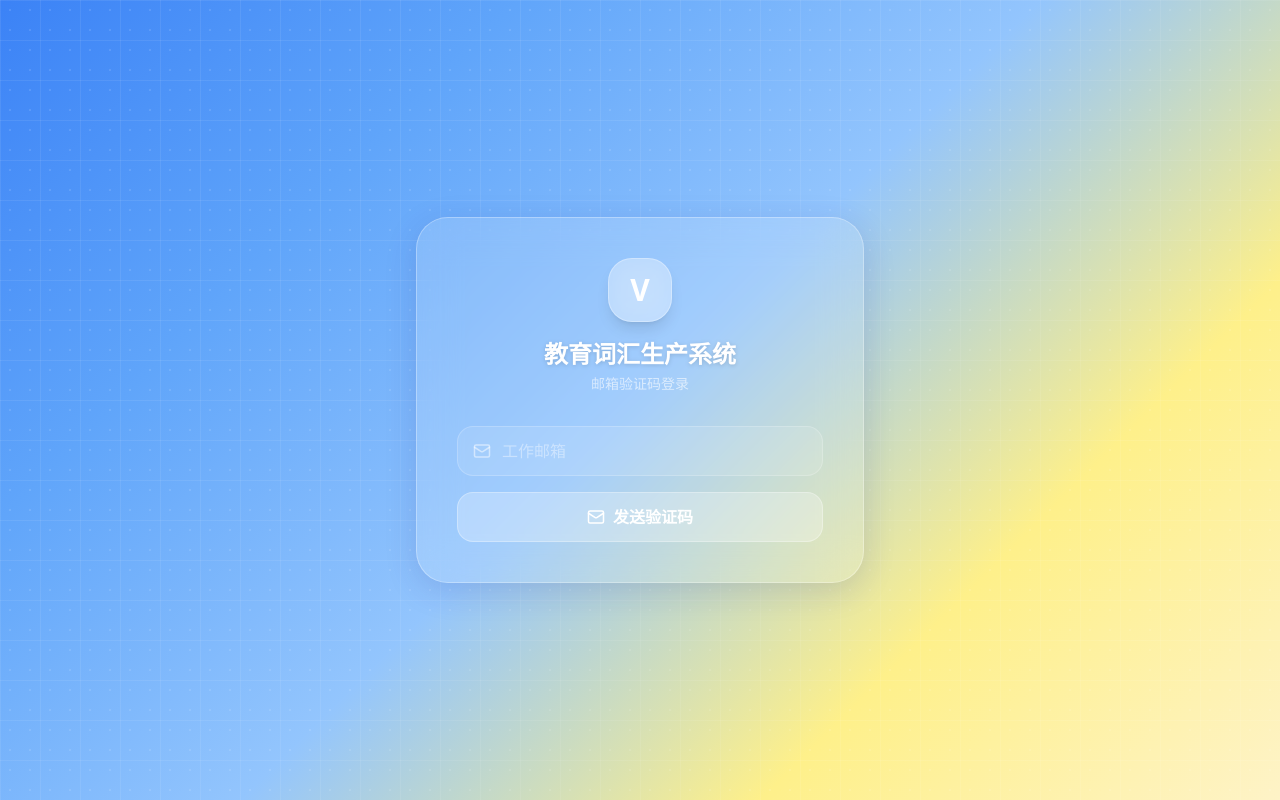
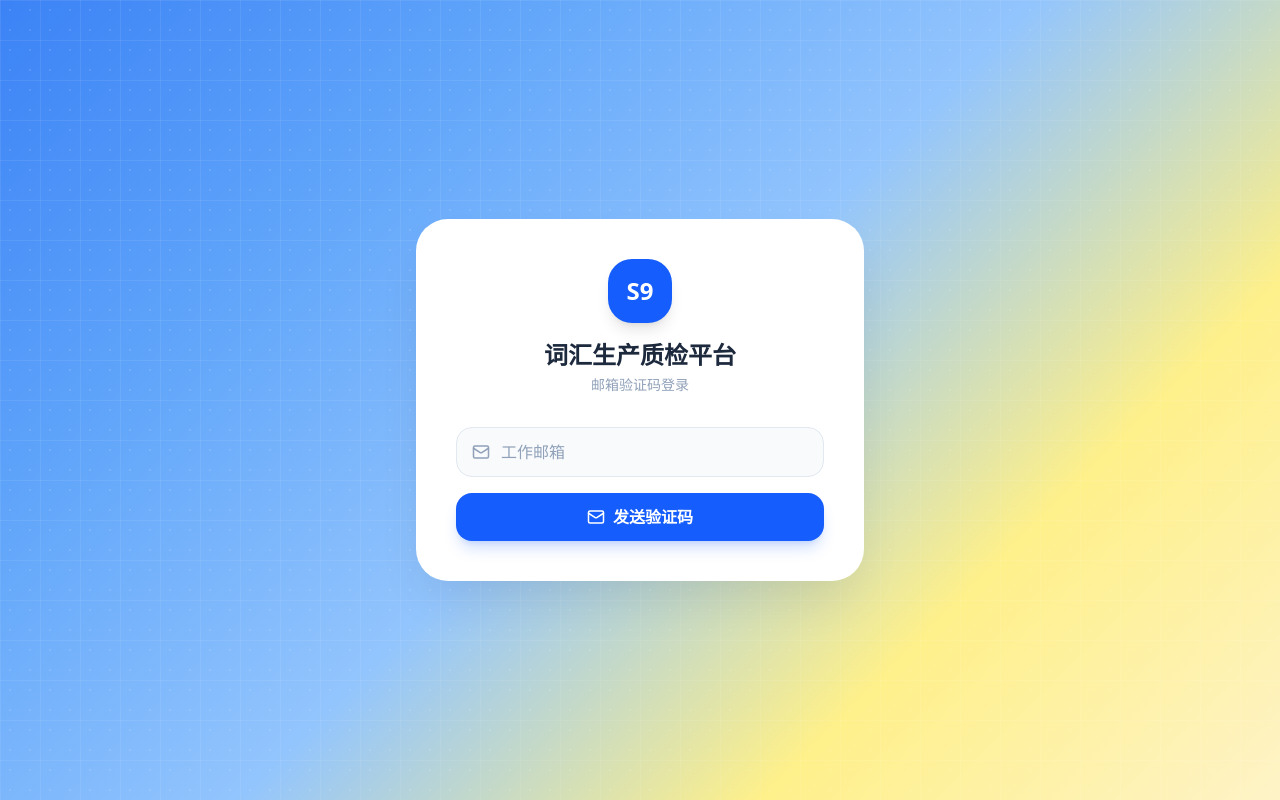
Before and after one commit to ruiwang20010702/edu-vocab-pipeline, a React app in the folder frontend/: page / in a window 1280 px wide. Built offline with nearby package versions, Linux system fonts and the light colour scheme; the HTML template or start-up script is replaced by a standard one.

Commit message:
fix: 登录页改为 S9 品牌白底卡片样式
- 图标 V → S9 蓝底白字
- 标题 教育词汇生产系统 → 词汇生产质检平台
- 卡片玻璃拟态 → 白底黑字 + 蓝色按钮

```diff
--- a/frontend/src/pages/LoginPage.tsx
+++ b/frontend/src/pages/LoginPage.tsx
@@ -66,22 +66,22 @@ export default function LoginPage({ onLogin }: Props) {
       <motion.div
         initial={{ opacity: 0, scale: 0.95 }}
         animate={{ opacity: 1, scale: 1 }}
-        className="glass-card rounded-[32px] p-10 w-full max-w-md"
+        className="bg-white rounded-[32px] p-10 w-full max-w-md shadow-2xl shadow-black/10"
       >
         {/* Logo */}
         <div className="flex flex-col items-center mb-8">
-          <div className="w-16 h-16 bg-white/30 backdrop-blur-md rounded-3xl flex items-center justify-center text-white font-extrabold text-3xl shadow-lg border border-white/30 mb-4">
-            V
+          <div className="w-16 h-16 bg-blue-600 rounded-3xl flex items-center justify-center text-white font-extrabold text-2xl shadow-lg mb-4">
+            S9
           </div>
-          <h1 className="text-2xl font-bold text-white drop-shadow-sm">教育词汇生产系统</h1>
-          <p className="text-white/60 text-sm mt-1">邮箱验证码登录</p>
+          <h1 className="text-2xl font-bold text-slate-800">词汇生产质检平台</h1>
+          <p className="text-slate-400 text-sm mt-1">邮箱验证码登录</p>
         </div>
 
         {/* 表单 */}
         <div className="space-y-4">
           {/* 邮箱 */}
           <div className="relative">
-            <Mail className="absolute left-4 top-1/2 -translate-y-1/2 text-white/50" size={18} />
+            <Mail className="absolute left-4 top-1/2 -translate-y-1/2 text-slate-400" size={18} />
             <input
               type="email"
               placeholder="工作邮箱"
@@ -89,14 +89,14 @@ export default function LoginPage({ onLogin }: Props) {
               onChange={e => setEmail(e.target.value)}
               disabled={step === 'code'}
               onKeyDown={e => e.key === 'Enter' && step === 'email' && handleSendCode()}
-              className="w-full pl-11 pr-4 py-3 bg-white/10 border border-white/20 rounded-2xl text-white placeholder-white/40 focus:outline-none focus:border-white/50 focus:bg-white/15 transition-all disabled:opacity-50"
+              className="w-full pl-11 pr-4 py-3 bg-slate-50 border border-slate-200 rounded-2xl text-slate-800 placeholder-slate-400 focus:outline-none focus:border-blue-400 focus:bg-white focus:ring-2 focus:ring-blue-100 transition-all disabled:opacity-50"
             />
           </div>
 
           {/* 验证码 */}
           {step === 'code' && (
             <motion.div initial={{ opacity: 0, y: 10 }} animate={{ opacity: 1, y: 0 }} className="relative">
-              <KeyRound className="absolute left-4 top-1/2 -translate-y-1/2 text-white/50" size={18} />
+              <KeyRound className="absolute left-4 top-1/2 -translate-y-1/2 text-slate-400" size={18} />
               <input
                 type="text"
                 placeholder="验证码"
@@ -104,7 +104,7 @@ export default function LoginPage({ onLogin }: Props) {
                 onChange={e => setCode(e.target.value)}
                 maxLength={6}
                 onKeyDown={e => e.key === 'Enter' && handleVerify()}
-                className="w-full pl-11 pr-4 py-3 bg-white/10 border border-white/20 rounded-2xl text-white placeholder-white/40 focus:outline-none focus:border-white/50 focus:bg-white/15 transition-all"
+                className="w-full pl-11 pr-4 py-3 bg-slate-50 border border-slate-200 rounded-2xl text-slate-800 placeholder-slate-400 focus:outline-none focus:border-blue-400 focus:bg-white focus:ring-2 focus:ring-blue-100 transition-all"
                 autoFocus
               />
             </motion.div>
@@ -112,7 +112,7 @@ export default function LoginPage({ onLogin }: Props) {
 
           {/* 错误提示 */}
           {error && (
-            <motion.p initial={{ opacity: 0 }} animate={{ opacity: 1 }} className="text-red-200 text-sm text-center bg-red-500/20 rounded-xl py-2">
+            <motion.p initial={{ opacity: 0 }} animate={{ opacity: 1 }} className="text-red-600 text-sm text-center bg-red-50 rounded-xl py-2">
               {error}
             </motion.p>
           )}
@@ -122,7 +122,7 @@ export default function LoginPage({ onLogin }: Props) {
             <button
               onClick={handleSendCode}
               disabled={loading}
-              className="w-full py-3 bg-white/25 hover:bg-white/35 text-white font-semibold rounded-2xl transition-all flex items-center justify-center gap-2 border border-white/30 disabled:opacity-50"
+              className="w-full py-3 bg-blue-600 hover:bg-blue-700 text-white font-semibold rounded-2xl transition-all flex items-center justify-center gap-2 shadow-lg shadow-blue-600/20 disabled:opacity-50"
             >
               {loading ? <Loader2 size={18} className="animate-spin" /> : <Mail size={18} />}
               发送验证码
@@ -132,7 +132,7 @@ export default function LoginPage({ onLogin }: Props) {
               <button
                 onClick={handleVerify}
                 disabled={loading}
-                className="w-full py-3 bg-white/25 hover:bg-white/35 text-white font-semibold rounded-2xl transition-all flex items-center justify-center gap-2 border border-white/30 disabled:opacity-50"
+                className="w-full py-3 bg-blue-600 hover:bg-blue-700 text-white font-semibold rounded-2xl transition-all flex items-center justify-center gap-2 shadow-lg shadow-blue-600/20 disabled:opacity-50"
               >
                 {loading ? <Loader2 size={18} className="animate-spin" /> : <KeyRound size={18} />}
                 登录
@@ -140,14 +140,14 @@ export default function LoginPage({ onLogin }: Props) {
               <div className="flex items-center justify-between text-sm">
                 <button
                   onClick={() => { setStep('email'); setCode(''); setError('') }}
-                  className="text-white/50 hover:text-white/80 transition-colors"
+                  className="text-slate-400 hover:text-slate-600 transition-colors"
                 >
                   换个邮箱
                 </button>
                 <button
                   onClick={handleSendCode}
                   disabled={countdown > 0 || loading}
-                  className="text-white/50 hover:text-white/80 transition-colors disabled:opacity-30"
+                  className="text-slate-400 hover:text-slate-600 transition-colors disabled:opacity-30"
                 >
                   {countdown > 0 ? `${countdown}s 后重发` : '重新发送'}
                 </button>
```
